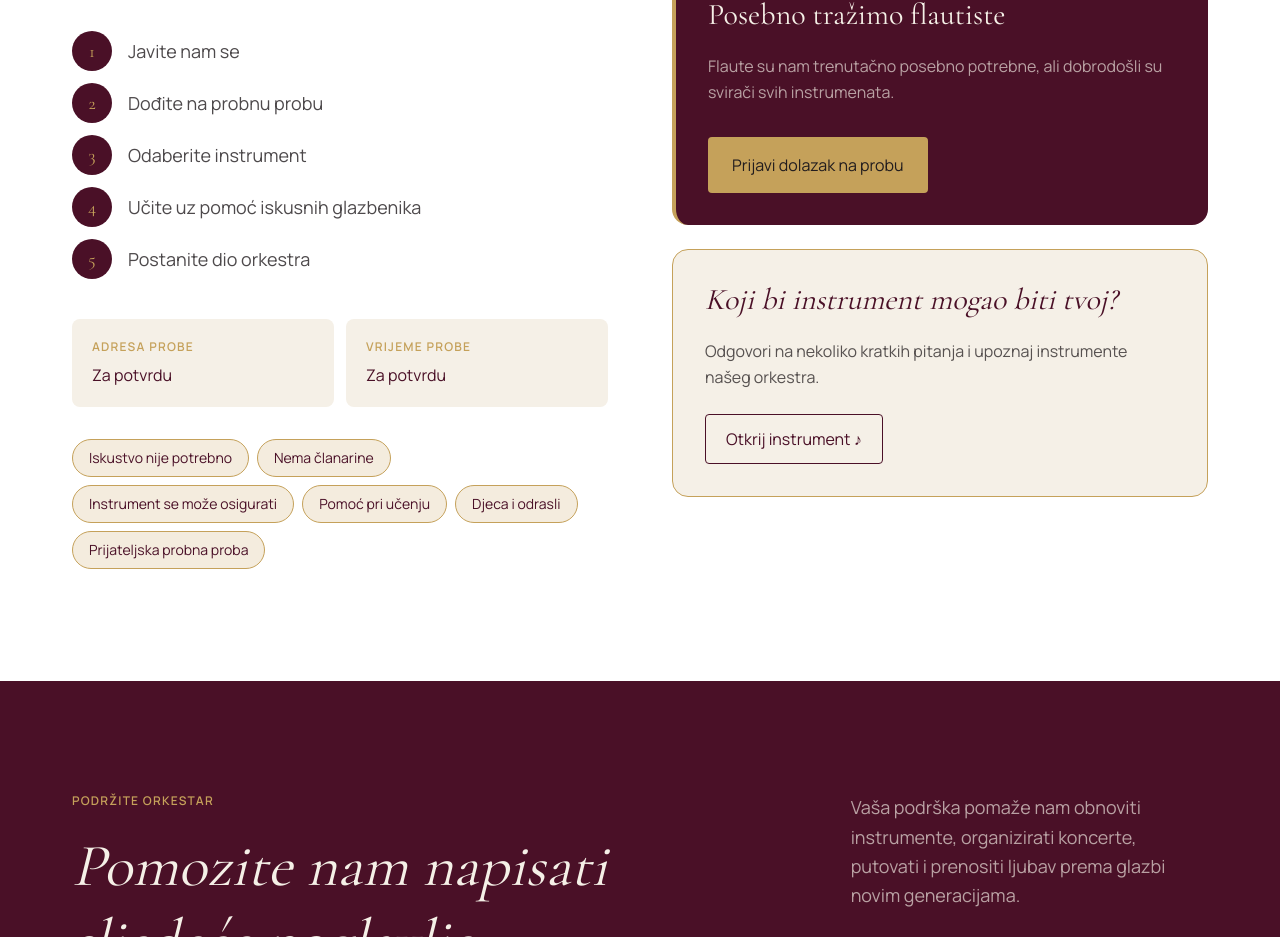
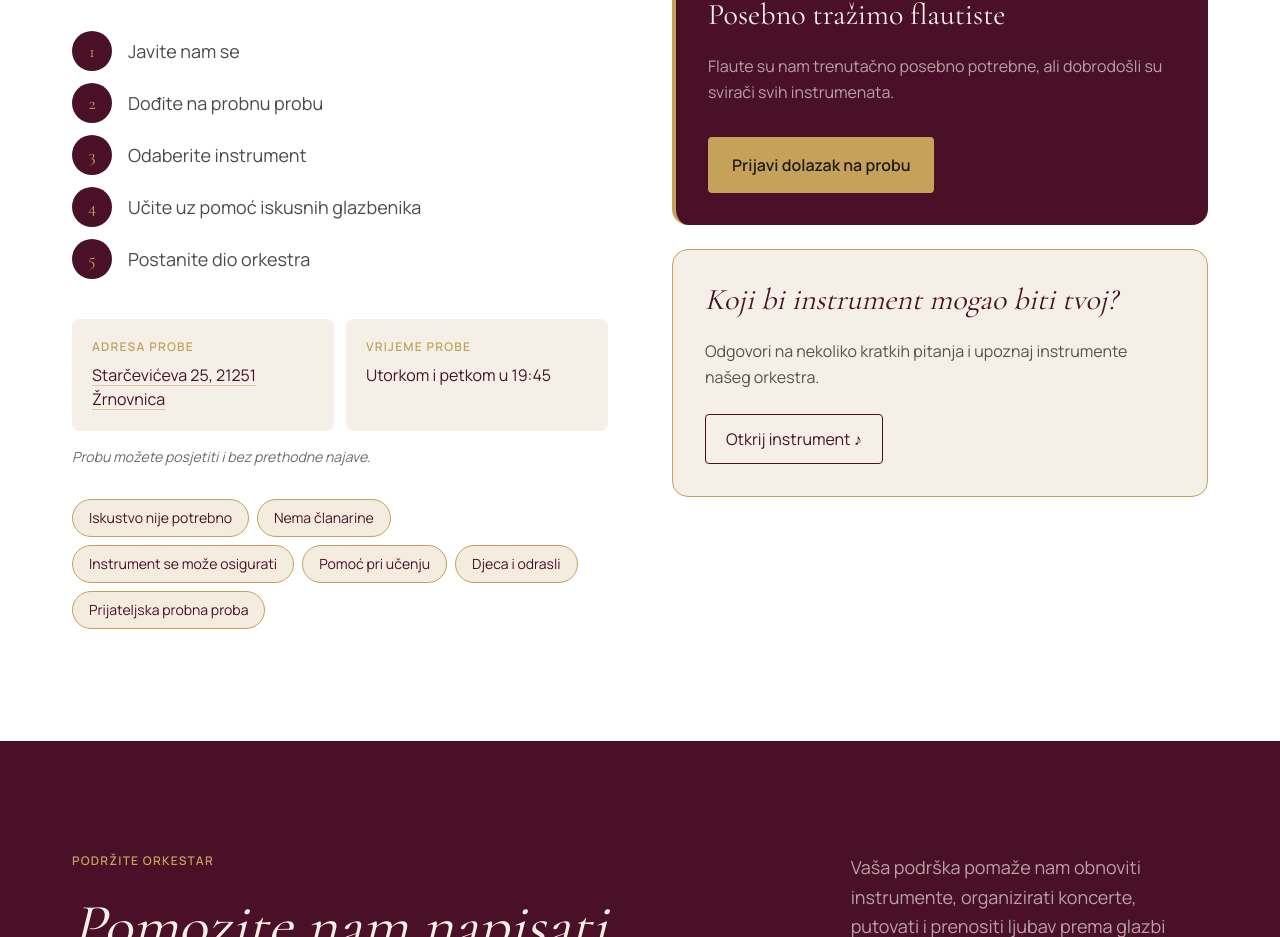
Before and after one commit to KonnyDaugh/hgd-stjepan-radic-website, a Next.js app: page / in a window 1280 px wide. Shown: the part 6196-7133 px from the top of the page. Built offline with nearby package versions, Linux system fonts and the light colour scheme.

Commit message:
feat: add rehearsal details and signup link

```diff
--- a/src/components/sections/join-orchestra.tsx
+++ b/src/components/sections/join-orchestra.tsx
@@ -2,6 +2,7 @@ import Image from "next/image";
 
 import { Container } from "@/components/ui/container";
 import { InstrumentQuiz } from "@/components/ui/instrument-quiz";
+import { siteConfig } from "@/data/site";
 
 const joinSteps = [
   "Javite nam se",
@@ -76,7 +77,14 @@ export function JoinOrchestra() {
                 </dt>
 
                 <dd className="mt-2 text-burgundy">
-                  Za potvrdu
+                  <a
+                    href={siteConfig.contact.address.href}
+                    target="_blank"
+                    rel="noopener noreferrer"
+                    className="inline-block rounded underline decoration-gold/50 underline-offset-4 transition-colors hover:text-gold focus-visible:outline-2 focus-visible:outline-offset-2 focus-visible:outline-gold"
+                  >
+                    {siteConfig.contact.address.label}
+                  </a>
                 </dd>
               </div>
 
@@ -86,10 +94,14 @@ export function JoinOrchestra() {
                 </dt>
 
                 <dd className="mt-2 text-burgundy">
-                  Za potvrdu
+                  {siteConfig.rehearsal.schedule}
                 </dd>
               </div>
             </dl>
+
+            <p className="mt-4 text-sm italic text-charcoal/65">
+              {siteConfig.rehearsal.attendanceNote}
+            </p>
 
             <ul
               className="mt-8 flex flex-wrap gap-2"
@@ -131,14 +143,12 @@ export function JoinOrchestra() {
                         svirači svih instrumenata.
                     </p>
 
-                    <button
-                        type="button"
-                        disabled
-                        title="Prijava će biti dostupna uskoro"
-                        className="mt-8 inline-flex min-h-14 w-full items-center justify-center rounded bg-gold px-6 py-3 font-semibold text-charcoal disabled:cursor-not-allowed sm:w-auto"
+                    <a
+                      href="#kontakt"
+                      className="mt-8 inline-flex min-h-14 w-full items-center justify-center rounded bg-gold px-6 py-3 font-semibold text-charcoal sm:w-auto"
                     >
-                        Prijavi dolazak na probu
-                    </button>
+                      Prijavi dolazak na probu
+                    </a>
                 </div>
 
                 <div className="rounded-2xl border border-gold bg-cream p-6 sm:p-8">
--- a/src/data/site.ts
+++ b/src/data/site.ts
@@ -43,4 +43,10 @@ export const siteConfig = {
       href: "https://www.youtube.com/@limenaglazbazrnovnica9255",
     },
   ],
+
+  rehearsal: {
+    schedule: "Utorkom i petkom u 19:45",
+    attendanceNote:
+      "Probu možete posjetiti i bez prethodne najave.",
+  },
 } as const;
```
